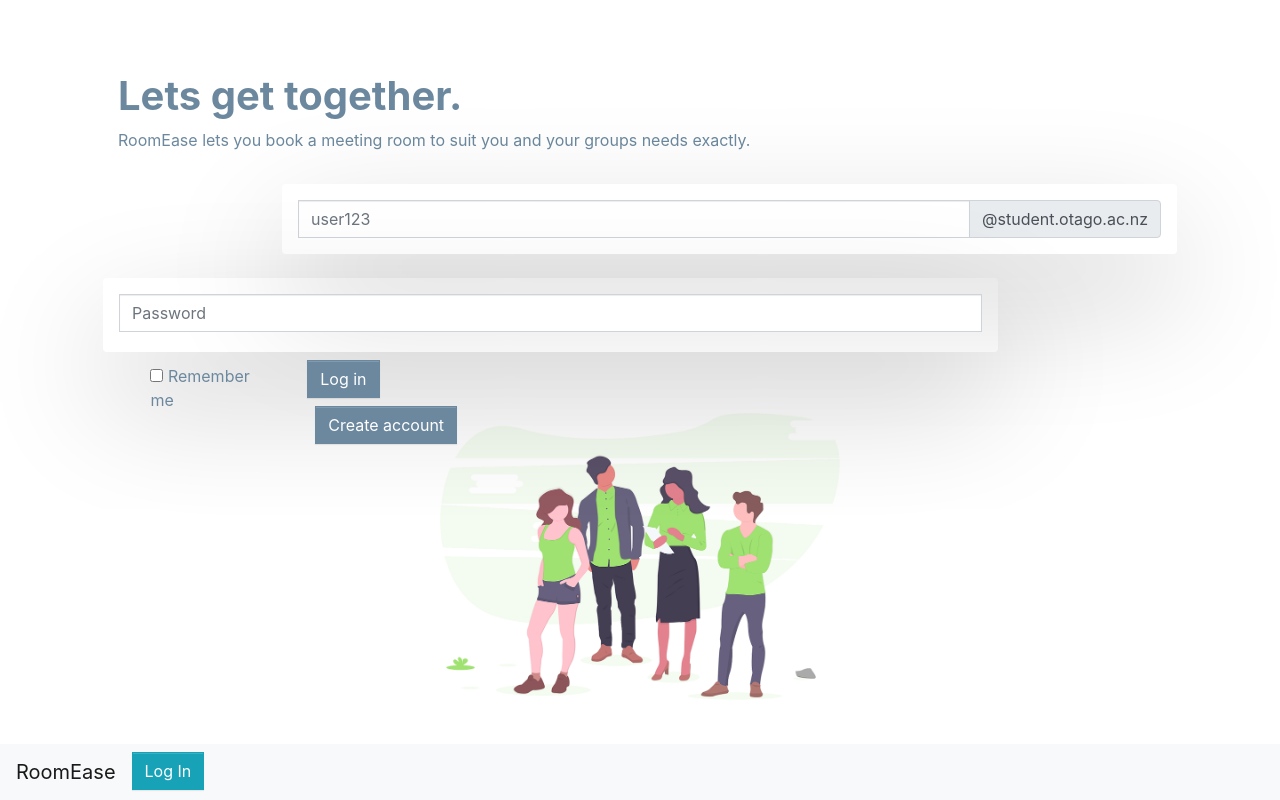
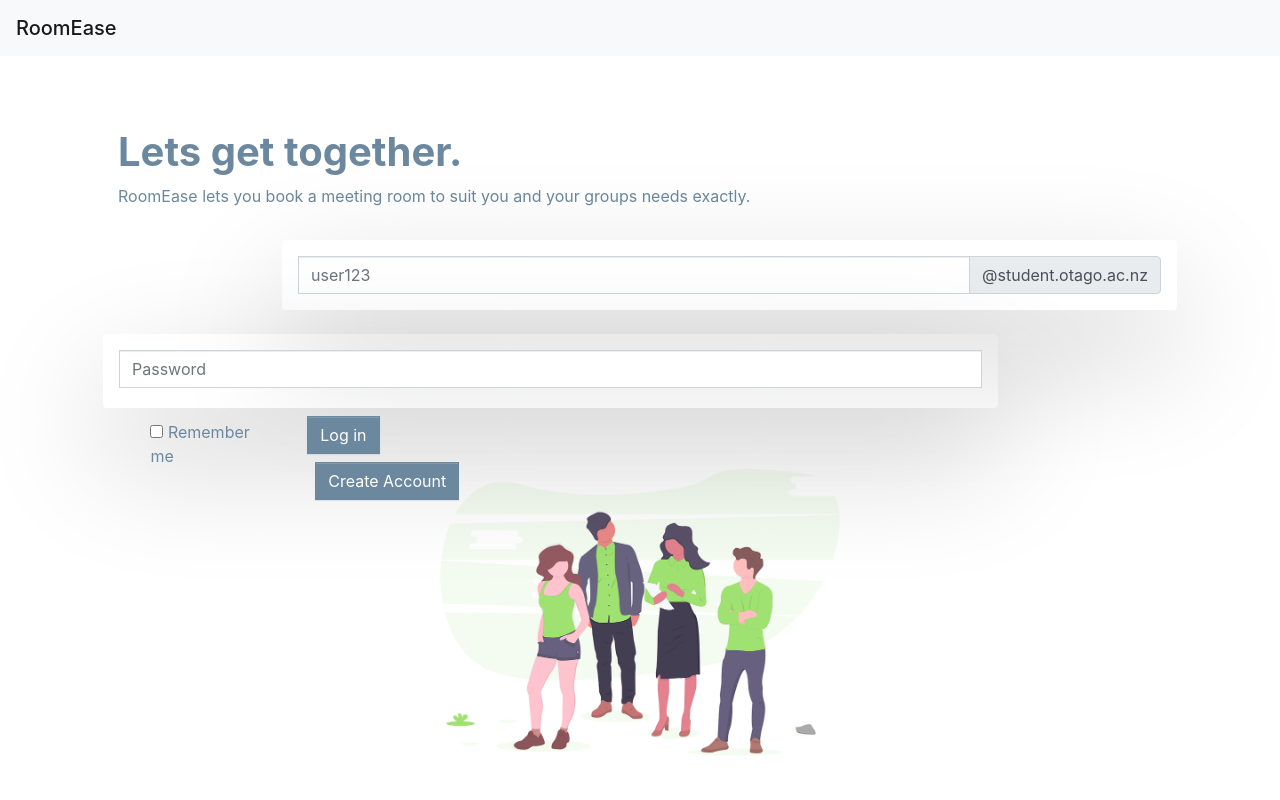
Before and after one commit to bradwindy/OneRoom, a React (Create React App) app in the folder app/: page /login in a window 1280 px wide. Built offline with nearby package versions, Linux system fonts and the light colour scheme.

Commit message:
Updating the nav bar. WOP
Signed-off-by: Elora Chang <elorachang@outlook.co.nz>

```diff
--- a/app/src/components/Login.jsx
+++ b/app/src/components/Login.jsx
@@ -162,6 +162,7 @@ class Login extends Component {
           }}
         >
           <form className="form-vertical m-4" onSubmit={this.handleSubmit}>
+
             <div className="form-group row">
               <div className="col-sm-10">
                 <h1 className="pt-4">
@@ -247,13 +248,12 @@ class Login extends Component {
                   <a
                     className="btn btn-primary m-2"
                     href="/register"
-                    role="button"
-                  >
-                    Create account
-                  </a>
-                </div>
+                    role="button">Create Account</a>
+
               </div>
-            </div>
+              </div>
+              </div>
+
           </form>
         </div>
       );
--- a/app/src/components/Nav.jsx
+++ b/app/src/components/Nav.jsx
@@ -15,6 +15,7 @@ class Nav extends Component {
     render() {
         let regexBook = /\/book.+/g;
         let regexRooms = /\/rooms/g;
+
         let url = this.props.location.pathname.toString();
 
         let logButton = (
@@ -39,11 +40,12 @@ class Nav extends Component {
 
         if (url.match(regexBook) || url.match(regexRooms)) {
             return (
-                /******* This here is the  fixed naviagtion bar at the top of the page that hides.
+              /******* This here is the  fixed naviagtion bar at the top of the page that hides. If the user is logged in too.
+               */
+
               <header>
                 <nav className="navbar navbar-expand-lg navbar-light bg-light">
                   <a className="navbar-brand" href="/">
-
                     RoomEase
                   </a>
                   <button
@@ -62,20 +64,30 @@ class Nav extends Component {
                     id="navbarNavAltMarkup"
                   >
                     <div class="navbar-nav">
-                      <a class="nav-item nav-link" href="/login">
-                        Login <span class="sr-only">(current)</span>
-                      </a>
                       <a class="nav-item nav-link" href="/">
                         My Bookings
                       </a>
-                      <a class="nav-item nav-link" href="/book/date">
-                        Book <span className="sr-only">(current)</span>
+                      <a
+                        class="nav-item nav-link"
+                        href="/book/date"
+                      >
+                        Book a room{" "}
+                        <span className="sr-only">(current)</span>
                       </a>
-                      <a class="nav-item nav-link" href="/login" onClick={Nav.logout}>
-                        Logout <span className="sr-only">(current)</span>
-                      </a>*/
+                      <a
+                        class="nav-item nav-link"
+                        href="/login"
+                        onClick={Nav.logout}
+                      >
+                        Logout{" "}
+                        <span className="sr-only">(current)</span>
+                      </a>
+                    </div>
+                  </div>
+                </nav>
+              </header>
 
-
+              /*
                 <header
                     className="navbar fixed-bottom navbar-expand navbar-light bg-light flex-column flex-md-row bd-navbar">
                     <div className="navbar-nav-scroll">
@@ -92,13 +104,22 @@ class Nav extends Component {
                             </li>
                         </ul>
                     </div>
-                </header>
+                </header>*/
             );
         } else {
             // noinspection HtmlUnknownTarget
             return (
+
+
+                <header>
+                <nav class="navbar navbar-light bg-light">
+  <span class="navbar-brand mb-0 h1">RoomEase</span>
+</nav>
+</header>
                 // nav bar component, will update later on to dynamically render its elements depending on if the user is
                 // logged in or not.
+
+                /*
                 <header
                     className="navbar fixed-bottom navbar-expand navbar-light bg-light flex-column flex-md-row bd-navbar">
                     <div className="navbar-nav-scroll">
@@ -114,7 +135,7 @@ class Nav extends Component {
                             </li>
                         </ul>
                     </div>
-                </header>
+                </header>*/
             );
         }
     }
```
Also changed, not shown: app/src/components/navpractise.jsx (added, +36 -0 lines).
